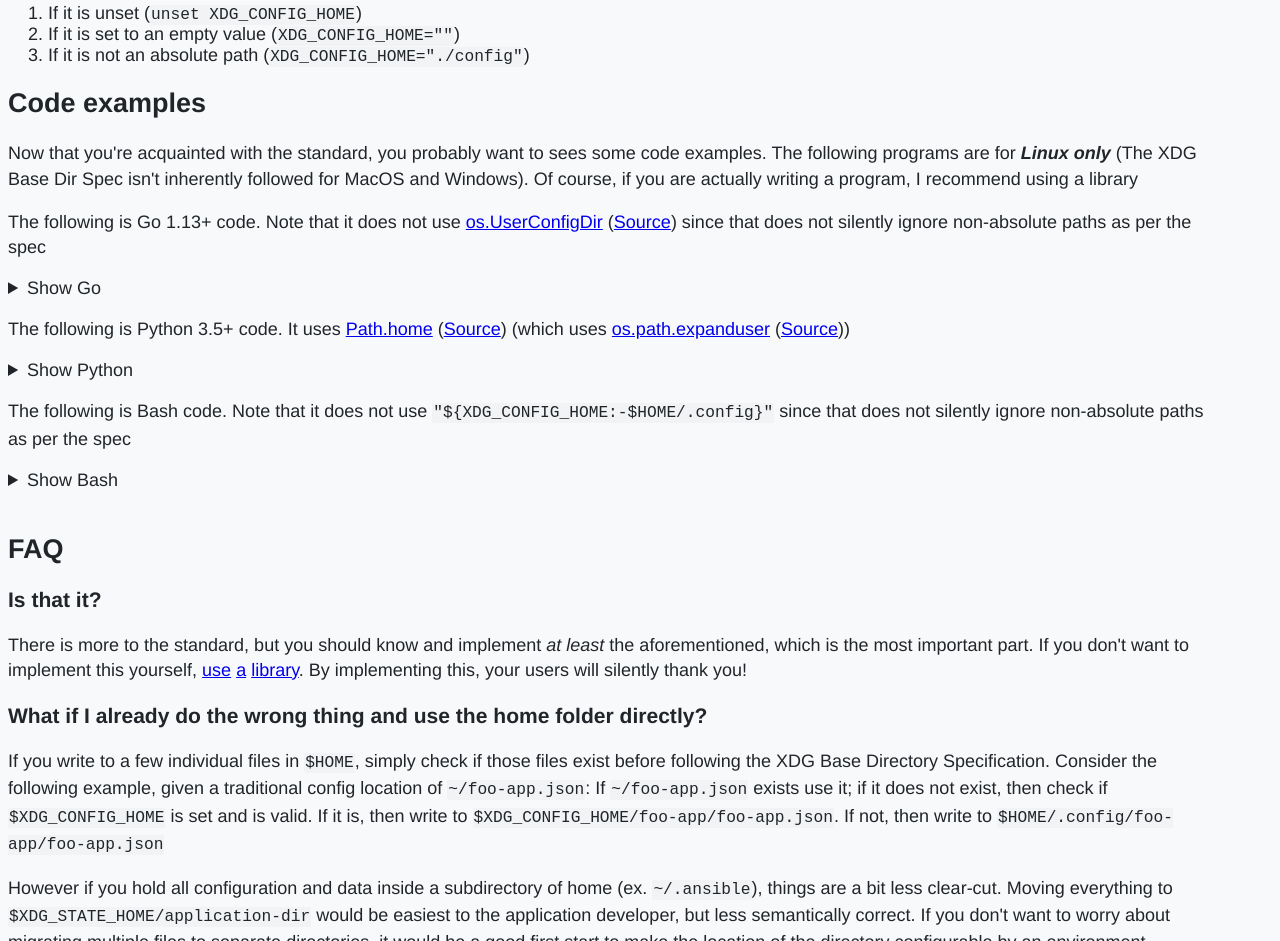
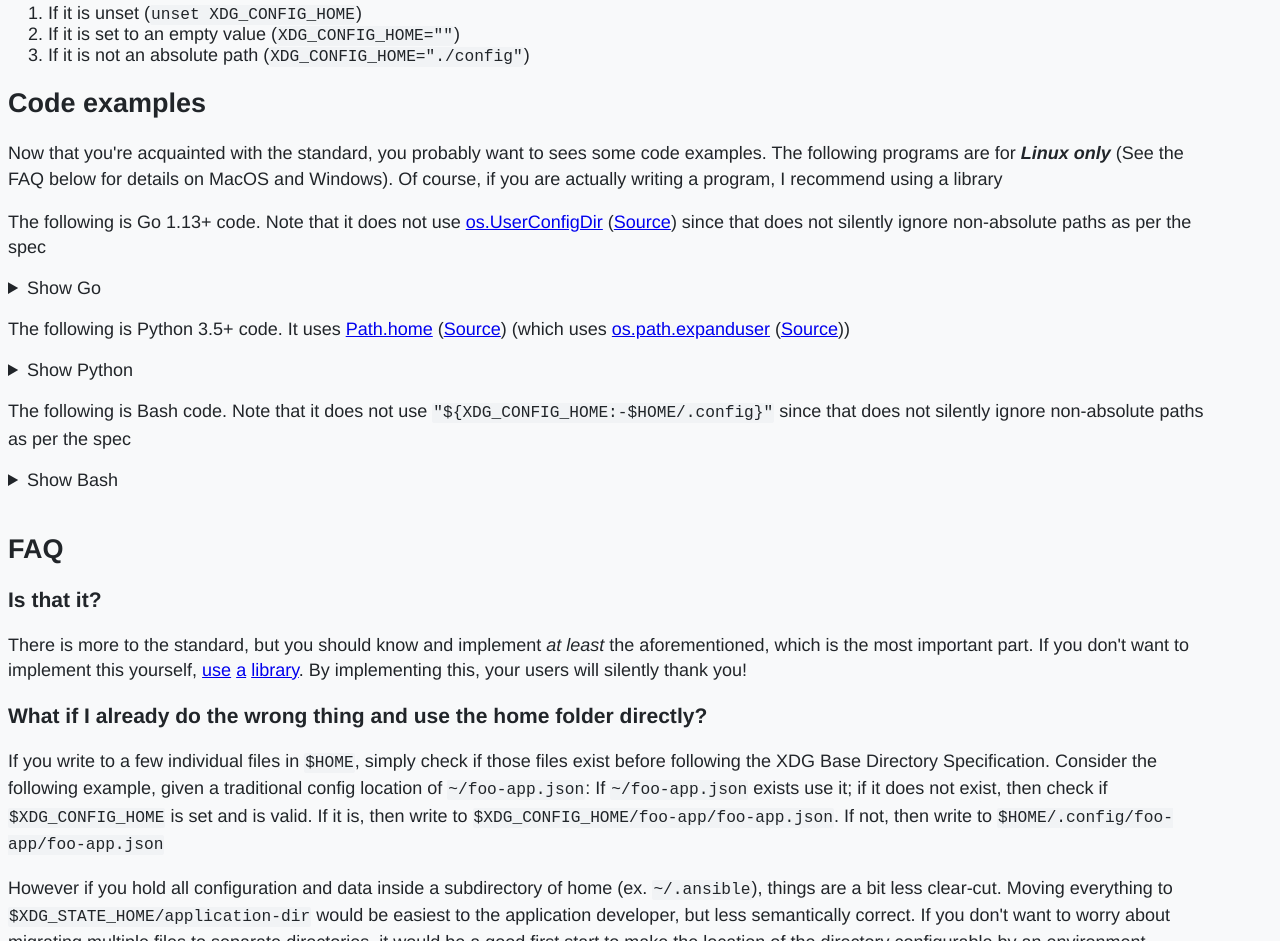
Before and after one commit to fox-projects/xdgbasedirectoryspecification.com, a plain HTML site: page index.html in a window 1280 px wide. Shown: the part 2632-3573 px from the top of the page. Drawn offline with Linux system fonts and the light colour scheme.

Commit message:
fix: Improve wording for macOS and Windows adherence

```diff
--- a/index.html
+++ b/index.html
@@ -222,7 +222,7 @@ Vids</code></pre>
 
 	<h2>Code examples</h2>
 
-	<p>Now that you're acquainted with the standard, you probably want to sees some code examples. The following programs are for <b><i>Linux only</i></b> (The XDG Base Dir Spec isn't inherently followed for MacOS and Windows). Of course, if you are actually writing a program, I recommend using a library</p>
+	<p>Now that you're acquainted with the standard, you probably want to sees some code examples. The following programs are for <b><i>Linux only</i></b> (See the FAQ below for details on MacOS and Windows). Of course, if you are actually writing a program, I recommend using a library</p>
 
 	<p>The following is Go 1.13+ code. Note that it does not use <a referrerpolicy='same-origin' target='__blank' rel='noopener' href='https://pkg.go.dev/os#UserConfigDir'>os.UserConfigDir</a> (<a referrerpolicy='same-origin' target='__blank' rel='noopener' href='https://github.com/golang/go/blob/90860e0c3110ac5898dfe8e0e0fafd0aea8d979a/src/os/file.go#L444'>Source</a>) since that does not silently ignore non-absolute paths as per the spec</p>
 
```
